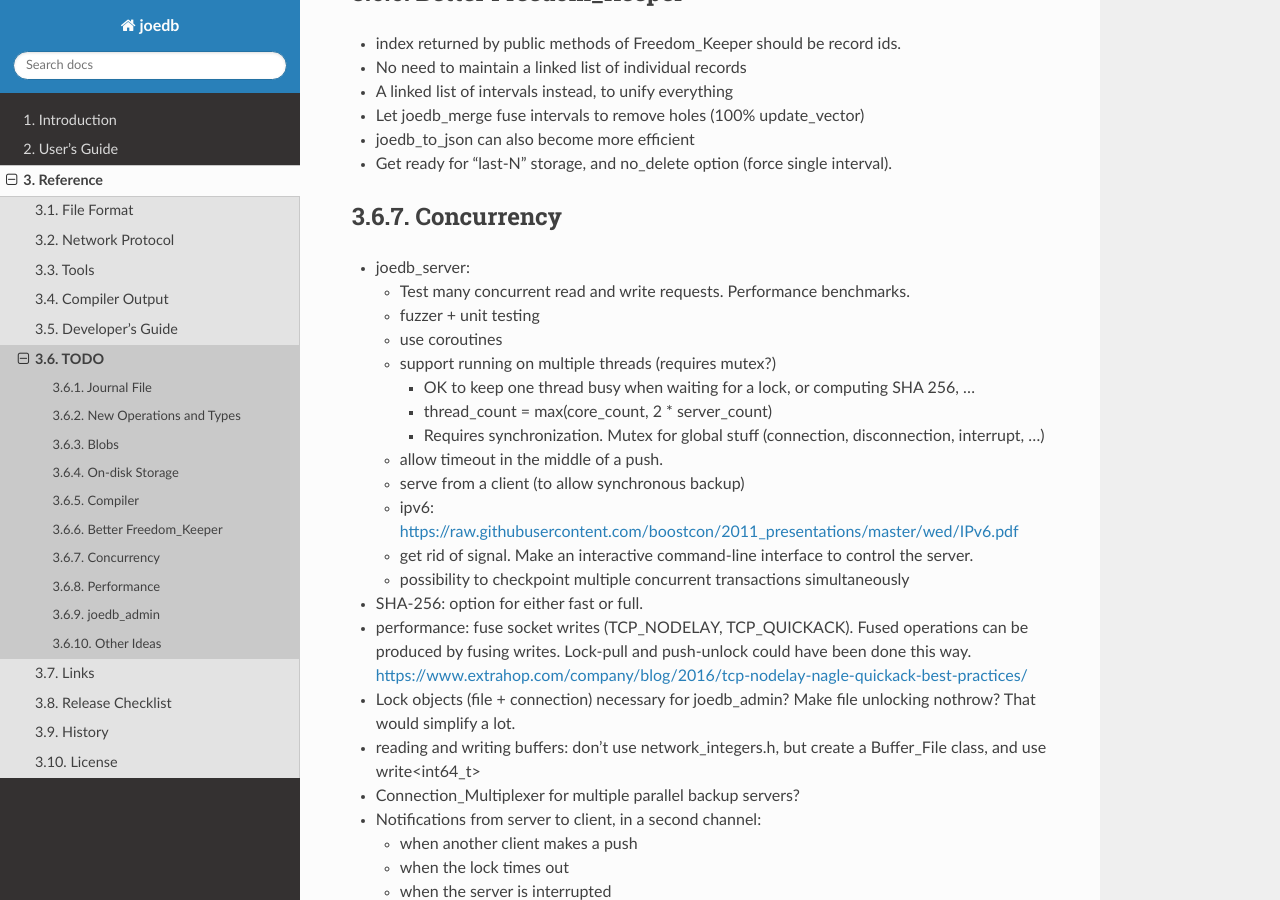
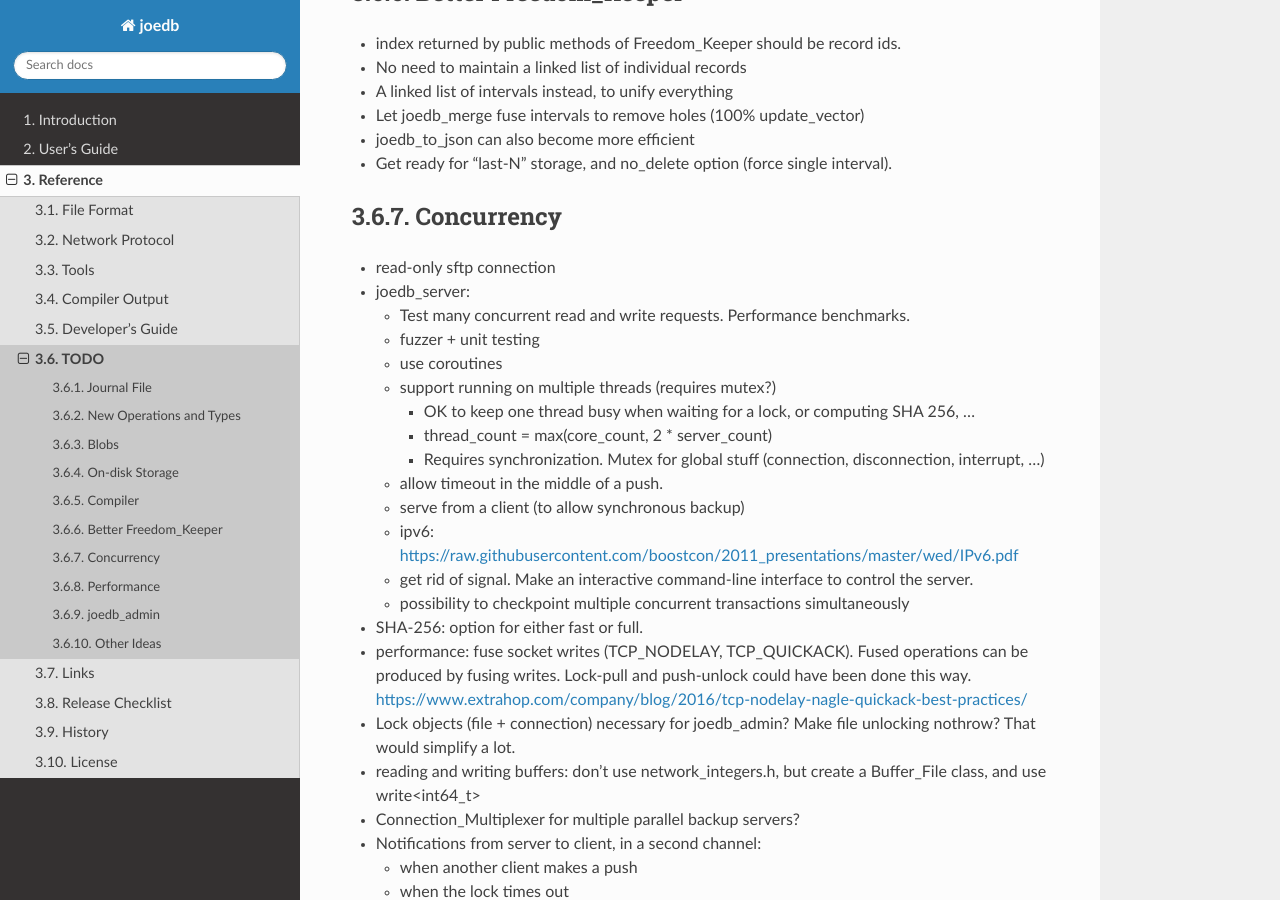
Before and after one commit to Remi-Coulom/joedb, a Sphinx documentation site: the page built from doc/source/todo.rst, in a window 1280 px wide and 900 px high, scrolled down 1978 px. Built offline with Sphinx 7.4.7 and the Read the Docs theme 2.0.0, drawn with Linux system fonts in a browser that asks for light colours; formulas are drawn with MathJax 3.

Commit message:
idea: read-only sftp connection

```diff
--- a/doc/source/todo.rst
+++ b/doc/source/todo.rst
@@ -99,6 +99,7 @@ Better Freedom_Keeper
 Concurrency
 -----------
 
+- read-only sftp connection
 - joedb_server:
 
   - Test many concurrent read and write requests. Performance benchmarks.
```
